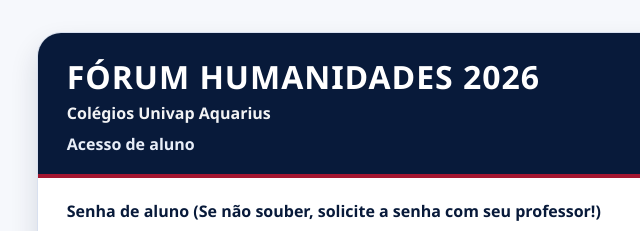
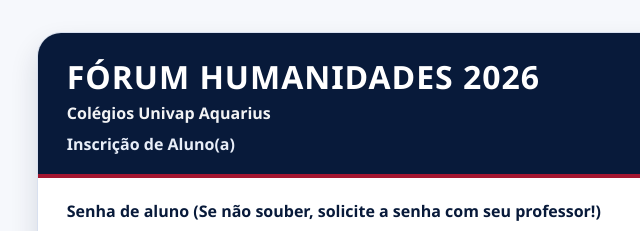
Before and after one commit to guibsonv-hash/forumhumanidades, a website: page index.html in a window 1280 px wide. Shown: the top 231 px of the page, 173-813 px from the left. Drawn offline with nearby package versions, Linux system fonts and the light colour scheme.

Commit message:
Update index.html

```diff
--- a/index.html
+++ b/index.html
@@ -12,7 +12,7 @@
       <header class="card-header">
         <h1 class="brand-title">F&Oacute;RUM HUMANIDADES 2026</h1>
         <p class="event-tag">Col&eacute;gios Univap Aquarius</p>
-        <p class="subtitle">Acesso de aluno</p>
+        <p class="subtitle">Inscrição de Aluno(a)</p>
       </header>
 
       <form id="access-form" class="form" novalidate>
```
